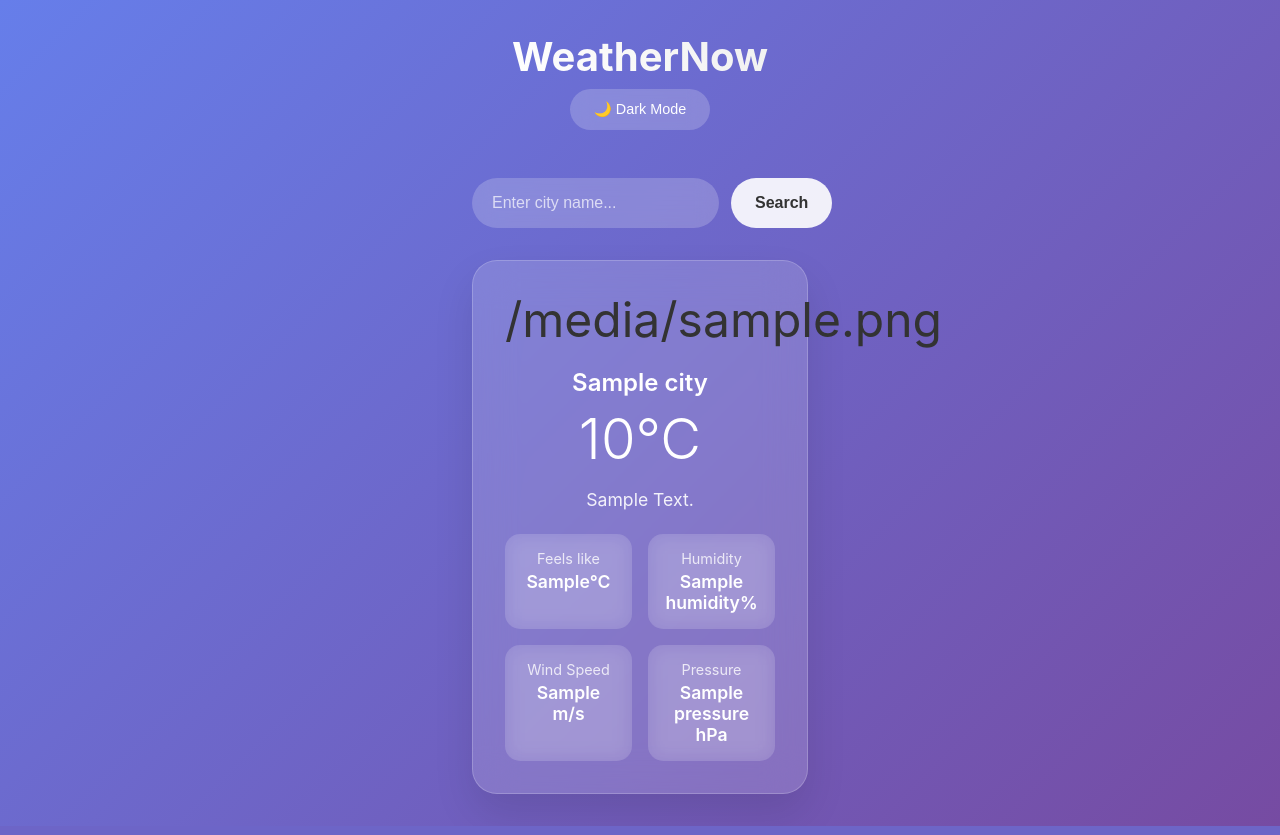
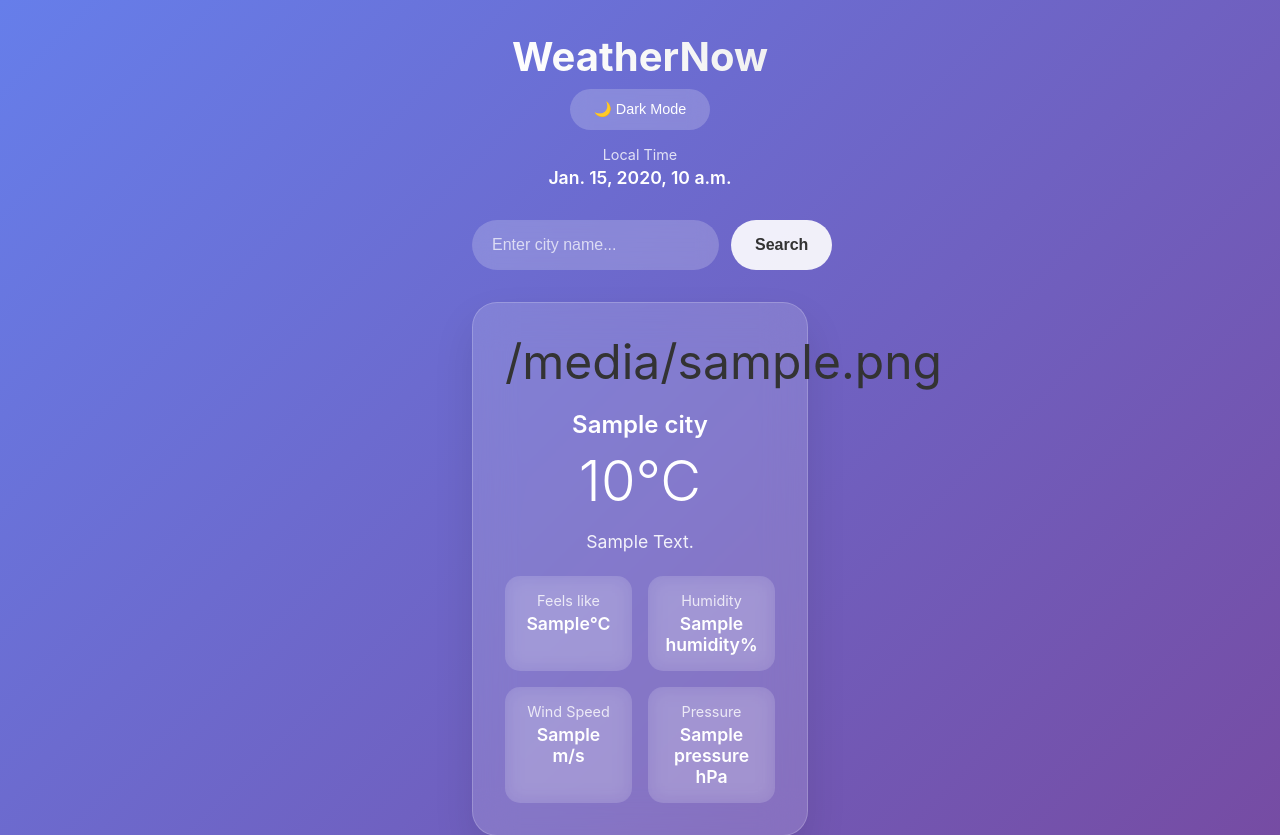
Before and after one commit to shamshodbek8084/weather_app, a Django app: template weather_project/templates/home.html in a window 1280 px wide. Shown: the top 835 px of the page. Run offline with Django 4.2, Linux system fonts and the light colour scheme; the template is opened without the code that fills it: most values are stand-ins (such as "Sample title", 1, 10 or a date in 2020).

Commit message:
Did the little changesto the views.py and templates

```diff
--- a/weather_project/templates/home.html
+++ b/weather_project/templates/home.html
@@ -281,7 +281,12 @@
         <div class="header">
             <h1 class="app-title">WeatherNow</h1>
             <button class="theme-toggle" onclick="toggleTheme()">🌙 Dark Mode</button>
+            <div class="detail-label">Local Time</div>
+            <div class="detail-value">{{ weather.local_time }}</div>
         </div>
+
+
+
 
         <div class="search-container">
             <form class="search-form" method="get">
--- a/weather_project/weather/views.py
+++ b/weather_project/weather/views.py
@@ -1,6 +1,7 @@
 import requests
 from django.shortcuts import render
 from django.views import View
+from datetime import datetime, timedelta
 
 ICON_MAP = {
     "clear": "☀️",
@@ -40,6 +41,10 @@ class WeatherView(View):
                 data = response.json()
                 description = data["weather"][0]["description"]
 
+                timezone_offset = data["timezone"]  # soniyalarda
+                local_time = datetime.utcnow() + timedelta(seconds=timezone_offset)
+                local_time_str = local_time.strftime("%Y-%m-%d %H:%M:%S")
+
                 weather_data = {
                     "city": data["name"],
                     "temperature": data["main"]["temp"],
@@ -48,6 +53,7 @@ class WeatherView(View):
                     "humidity": data["main"]["humidity"],
                     "wind_speed": data["wind"]["speed"],
                     "pressure": data["main"]["pressure"],
+                    "local_time": local_time_str,
                     "icon": get_weather_icon(description),
                 }
             else:
```
